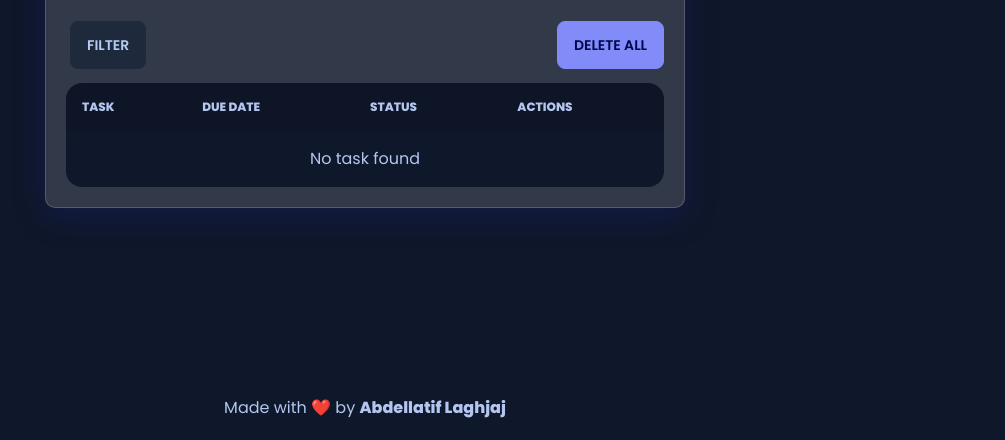
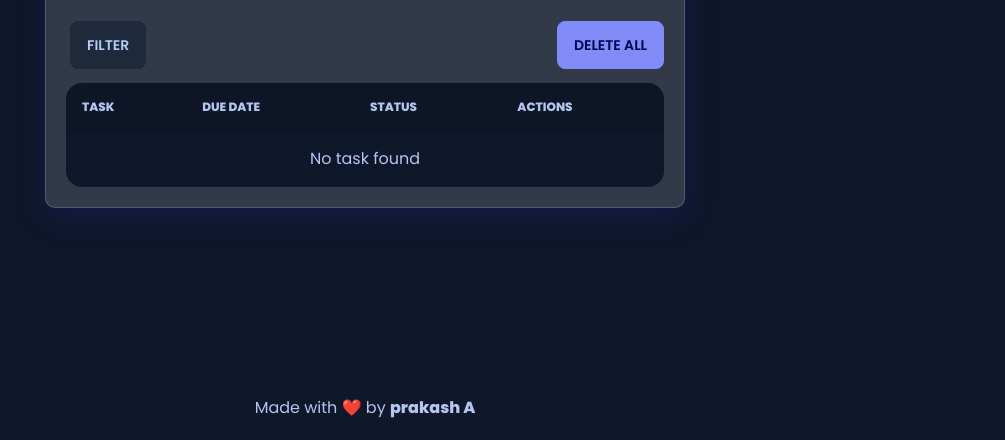
Before and after one commit to Prakash-TN25/Todo-lists, a plain HTML site: page index.html in a window 1280 px wide. Shown: the part 360-800 px from the top of the page, without its empty margins (275-1280 px from the left). Drawn offline with nearby package versions, Linux system fonts and the light colour scheme.

Commit message:
Update index.html

```diff
--- a/index.html
+++ b/index.html
@@ -23,7 +23,7 @@
     <!-- Copyright -->
     <footer>
         <div class="author-text">
-            <p>Made with ❤️ by <a href="https://github.com/abdellatif-laghjaj" target="_blank"><b>Abdellatif Laghjaj</b></a></p>
+            <p>Made with ❤️ by <a href="https://prakash-tn25.github.io/Todo-lists/" target="_blank"><b>prakash A</b></a></p>
         </div>
     </footer>
 
```
